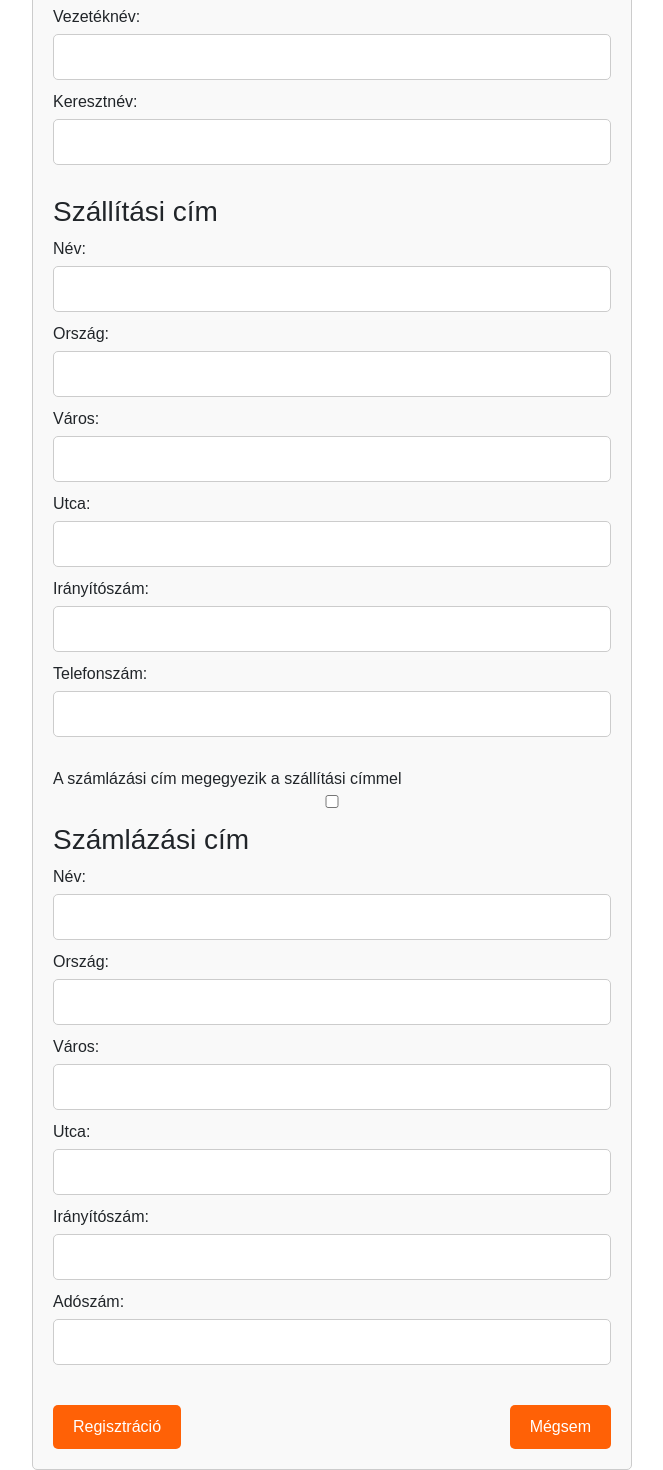
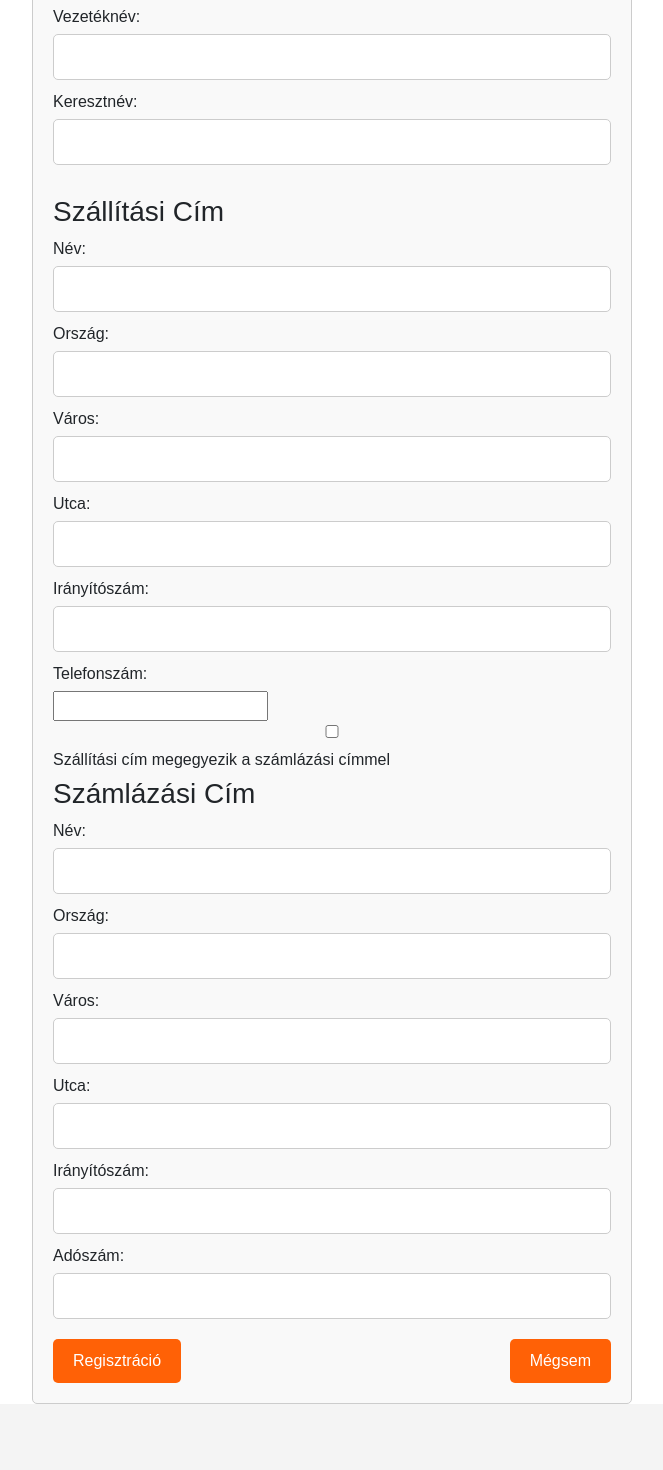
Before and after one commit to Projektfiok/Webshop-beadando-nye, a React (Create React App) app in the folder webshopbeadando/: page /regisztracio in a window 1280 px wide. Shown: the part 421-1891 px from the top of the page, without its empty margins (308-971 px from the left). After the commit the page ends 1825 px from the top, so only its background shows below. Built offline with nearby package versions, Linux system fonts and the light colour scheme.

Commit message:
Javított

```diff
--- a/webshopbeadando/src/App.tsx
+++ b/webshopbeadando/src/App.tsx
@@ -17,7 +17,7 @@ import { AuthProvider } from "./pages/AuthContext";
 
 
 function App() {
-  const navItems = ["Home", "Regisztráció", "Bejelentkezés", "Keresés"];
+  const navItems = ["Home", "Regisztráció", "Bejelentkezés"];
 
   return (
     <AuthProvider>
--- a/webshopbeadando/src/components/NavBar.tsx
+++ b/webshopbeadando/src/components/NavBar.tsx
@@ -15,7 +15,6 @@ const NavBar: React.FC<NavBarProps> = ({ brandName, items }) => {
     const { isLoggedIn } = useAuth();
     const [query, setQuery] = useState<string>('');
     const navigate = useNavigate();
-
     const search = (event: React.FormEvent) => {
         event.preventDefault();
         navigate('/search/query=' + query);
--- a/webshopbeadando/src/components/searchProducts.ts
+++ b/webshopbeadando/src/components/searchProducts.ts
@@ -33,9 +33,6 @@ export const searchProducts = async (params: string) => {
         }
 
         const data = await response.json();
-        console.log('Search results:', data.data);
-        console.log('params in searchProducts(): ' + params);
-        console.log('request url in search products: ' + requestUrl);
 
         return data.data;
     } catch (error) {
@@ -59,7 +56,6 @@ export const getProduct = async (param: string) => {
         }
 
         const data = await response.json();
-        console.log('Search results:', data);
         return data;
     } catch (error) {
         console.error('Fetch error:', error);
--- a/webshopbeadando/src/pages/Registration.tsx
+++ b/webshopbeadando/src/pages/Registration.tsx
@@ -2,8 +2,39 @@ import React, { useState, useEffect } from "react";
 import "../components/css/regis.css";
 import SuccessMessage from "../components/SuccessMessage";
 
+type Address = {
+  name: string;
+  country: string;
+  city: string;
+  street: string;
+  zip: string;
+  phoneNumber?: string;
+  taxNumber?: string;
+};
+
+type FormData = {
+  username: string;
+  password: string;
+  passwordConfirm: string;
+  firstName: string;
+  lastName: string;
+  shippingAddress: Address;
+  billingAddress: Address;
+};
+
+type ErrorMessages = {
+  submitError: string;
+  username: string;
+  password: string;
+  passwordConfirm: string;
+  firstName: string;
+  lastName: string;
+  shippingAddress: { [key: string]: string };
+  billingAddress: { [key: string]: string };
+};
+
 const RegistrationForm: React.FC = () => {
-  const [formData, setFormData] = useState({
+  const [formData, setFormData] = useState<FormData>({
     username: "",
     password: "",
     passwordConfirm: "",
@@ -28,14 +59,29 @@ const RegistrationForm: React.FC = () => {
   });
 
   const [sameAddress, setSameAddress] = useState(false);
-  const [errorMessages, setErrorMessages] = useState({
+  const [errorMessages, setErrorMessages] = useState<ErrorMessages>({
     submitError: "",
     username: "",
     password: "",
     passwordConfirm: "",
+    firstName: "",
     lastName: "",
-    firstName: "",
+    shippingAddress: {
+      name: "",
+      country: "",
+      city: "",
+      street: "",
+      zip: "",
       phoneNumber: "",
+    },
+    billingAddress: {
+      name: "",
+      country: "",
+      city: "",
+      street: "",
+      zip: "",
+      taxNumber: "",
+    },
   });
   const [showSuccessMessage, setShowSuccessMessage] = useState<boolean>(false);
 
@@ -69,15 +115,32 @@ const RegistrationForm: React.FC = () => {
       username: "",
       password: "",
       passwordConfirm: "",
+      firstName: "",
       lastName: "",
-      firstName: "",
+      shippingAddress: {
+        name: "",
+        country: "",
+        city: "",
+        street: "",
+        zip: "",
         phoneNumber: "",
+      },
+      billingAddress: {
+        name: "",
+        country: "",
+        city: "",
+        street: "",
+        zip: "",
+        taxNumber: "",
+      },
     });
   };
 
   const handleChange = (e: React.ChangeEvent<HTMLInputElement>) => {
     const { name, value, type, checked, dataset } = e.target;
-    const addressType = dataset.addressType;
+    const addressType = dataset.addressType as
+      | "shippingAddress"
+      | "billingAddress";
 
     let errorMsg = "";
 
@@ -90,7 +153,8 @@ const RegistrationForm: React.FC = () => {
         break;
       case "password":
         if (value.length < 8 || !/[a-z]/.test(value) || !/\d/.test(value)) {
-          errorMsg = "Jelszó minimum 8 karakter hosszú lehet, valamint tartalmaznia kell egy kisbetűt és számot";
+          errorMsg =
+            "Jelszó minimum 8 karakter hosszú lehet, valamint tartalmaznia kell egy kisbetűt és számot";
         }
         break;
       case "passwordConfirm":
@@ -98,11 +162,11 @@ const RegistrationForm: React.FC = () => {
           errorMsg = "Nem egyezik a jelszó";
         }
         break;
+      case "firstName":
+        errorMsg = value.trim() === "" ? "A keresztnév nem lehet üres" : "";
+        break;
       case "lastName":
         errorMsg = value.trim() === "" ? "A vezetéknév nem lehet üres" : "";
-        break;
-      case "firstName":
-        errorMsg = value.trim() === "" ? "A keresztnév nem lehet üres" : "";
         break;
       case "phoneNumber":
         const phonePattern = /^\+[0-9]{10,14}$/;
@@ -111,20 +175,31 @@ const RegistrationForm: React.FC = () => {
         }
         break;
       default:
+        if (addressType) {
+          errorMsg = value.trim() === "" ? "A mező kitöltése kötelező" : "";
+        }
         break;
     }
 
+    if (addressType) {
+      setErrorMessages((prevErrors) => ({
+        ...prevErrors,
+        [addressType]: {
+          ...prevErrors[addressType],
+          [name]: errorMsg,
+        },
+      }));
+    } else {
       setErrorMessages((prevErrors) => ({
         ...prevErrors,
         [name]: errorMsg,
       }));
+    }
 
     if (name === "sameAddress") {
       setSameAddress(checked);
     } else {
-      switch (addressType) {
-        case "shippingAddress":
-        case "billingAddress":
+      if (addressType) {
         setFormData((prevState) => ({
           ...prevState,
           [addressType]: {
@@ -132,13 +207,11 @@ const RegistrationForm: React.FC = () => {
             [name]: value,
           },
         }));
-          break;
-        default:
+      } else {
         setFormData((prevState) => ({
           ...prevState,
           [name]: type === "checkbox" ? checked : value,
         }));
-          break;
       }
     }
   };
@@ -160,11 +233,14 @@ const RegistrationForm: React.FC = () => {
 
     setErrorMessages((prevErrors) => ({
       ...prevErrors,
-      ['submitError']: '',
+      ["submitError"]: "",
     }));
 
     const hasError = Object.values(errorMessages).some(
-      (errorMsg) => errorMsg !== ""
+      (errorMsg) =>
+        (typeof errorMsg === "string" && errorMsg !== "") ||
+        (typeof errorMsg === "object" &&
+          Object.values(errorMsg).some((msg) => msg !== ""))
     );
 
     if (hasError) {
@@ -180,29 +256,27 @@ const RegistrationForm: React.FC = () => {
         body: JSON.stringify(formData),
       });
 
-      let errorMsg = '';
+      let errorMsg = "";
 
       if (response.ok) {
         setShowSuccessMessage(true);
         handleReset();
       } else {
         if (response.status == 400) {
-          errorMsg = 'A bevitt adatok érvénytelenek';
+          errorMsg = "A bevitt adatok érvénytelenek";
           setErrorMessages((prevErrors) => ({
             ...prevErrors,
-            ['submitError']: errorMsg,
+            ["submitError"]: errorMsg,
           }));
         } else if (response.status == 409) {
-          errorMsg = 'A felhasználó már létezik';
+          errorMsg = "A felhasználó már létezik";
           setErrorMessages((prevErrors) => ({
             ...prevErrors,
-            ['submitError']: errorMsg,
+            ["submitError"]: errorMsg,
           }));
         }
       }
-    } catch (error) {
-
-    }
+    } catch (error) {}
   };
 
   return (
@@ -287,8 +361,8 @@ const RegistrationForm: React.FC = () => {
             )}
           </div>
 
-          <div className="shipping-info">
-            <h3>Szállítási cím</h3>
+          <div className="address-info">
+            <h3>Szállítási Cím</h3>
             <label htmlFor="shippingName">Név:</label>
             <input
               type="text"
@@ -299,6 +373,12 @@ const RegistrationForm: React.FC = () => {
               onBlur={handleChange}
               required
             />
+            {errorMessages.shippingAddress.name && (
+              <p className="error-message">
+                {errorMessages.shippingAddress.name}
+              </p>
+            )}
+
             <label htmlFor="shippingCountry">Ország:</label>
             <input
               type="text"
@@ -309,6 +389,12 @@ const RegistrationForm: React.FC = () => {
               onBlur={handleChange}
               required
             />
+            {errorMessages.shippingAddress.country && (
+              <p className="error-message">
+                {errorMessages.shippingAddress.country}
+              </p>
+            )}
+
             <label htmlFor="shippingCity">Város:</label>
             <input
               type="text"
@@ -319,6 +405,12 @@ const RegistrationForm: React.FC = () => {
               onBlur={handleChange}
               required
             />
+            {errorMessages.shippingAddress.city && (
+              <p className="error-message">
+                {errorMessages.shippingAddress.city}
+              </p>
+            )}
+
             <label htmlFor="shippingStreet">Utca:</label>
             <input
               type="text"
@@ -329,6 +421,12 @@ const RegistrationForm: React.FC = () => {
               onBlur={handleChange}
               required
             />
+            {errorMessages.shippingAddress.street && (
+              <p className="error-message">
+                {errorMessages.shippingAddress.street}
+              </p>
+            )}
+
             <label htmlFor="shippingZip">Irányítószám:</label>
             <input
               type="text"
@@ -339,34 +437,43 @@ const RegistrationForm: React.FC = () => {
               onBlur={handleChange}
               required
             />
+            {errorMessages.shippingAddress.zip && (
+              <p className="error-message">
+                {errorMessages.shippingAddress.zip}
+              </p>
+            )}
+
             <label htmlFor="shippingPhoneNumber">Telefonszám:</label>
             <input
-              type="text"
+              type="tel"
               name="phoneNumber"
               data-address-type="shippingAddress"
               value={formData.shippingAddress.phoneNumber}
               onChange={handleChange}
               onBlur={handleChange}
-              required
             />
-            {errorMessages.phoneNumber && (
-              <p className="error-message">{errorMessages.phoneNumber}</p>
+            {errorMessages.shippingAddress.phoneNumber && (
+              <p className="error-message">
+                {errorMessages.shippingAddress.phoneNumber}
+              </p>
             )}
           </div>
 
-          <label>
-            A számlázási cím megegyezik a szállítási címmel
+          <div className="same-address">
+            <label htmlFor="sameAddress">
               <input
                 type="checkbox"
                 name="sameAddress"
                 checked={sameAddress}
                 onChange={handleChange}
               />
+              Szállítási cím megegyezik a számlázási címmel
             </label>
+          </div>
 
           {!sameAddress && (
-            <div className="billing-info">
-              <h3>Számlázási cím</h3>
+            <div className="address-info">
+              <h3>Számlázási Cím</h3>
               <label htmlFor="billingName">Név:</label>
               <input
                 type="text"
@@ -374,8 +481,15 @@ const RegistrationForm: React.FC = () => {
                 data-address-type="billingAddress"
                 value={formData.billingAddress.name}
                 onChange={handleChange}
+                onBlur={handleChange}
                 required
               />
+              {errorMessages.billingAddress.name && (
+                <p className="error-message">
+                  {errorMessages.billingAddress.name}
+                </p>
+              )}
+
               <label htmlFor="billingCountry">Ország:</label>
               <input
                 type="text"
@@ -383,8 +497,15 @@ const RegistrationForm: React.FC = () => {
                 data-address-type="billingAddress"
                 value={formData.billingAddress.country}
                 onChange={handleChange}
+                onBlur={handleChange}
                 required
               />
+              {errorMessages.billingAddress.country && (
+                <p className="error-message">
+                  {errorMessages.billingAddress.country}
+                </p>
+              )}
+
               <label htmlFor="billingCity">Város:</label>
               <input
                 type="text"
@@ -392,8 +513,15 @@ const RegistrationForm: React.FC = () => {
                 data-address-type="billingAddress"
                 value={formData.billingAddress.city}
                 onChange={handleChange}
+                onBlur={handleChange}
                 required
               />
+              {errorMessages.billingAddress.city && (
+                <p className="error-message">
+                  {errorMessages.billingAddress.city}
+                </p>
+              )}
+
               <label htmlFor="billingStreet">Utca:</label>
               <input
                 type="text"
@@ -401,8 +529,15 @@ const RegistrationForm: React.FC = () => {
                 data-address-type="billingAddress"
                 value={formData.billingAddress.street}
                 onChange={handleChange}
+                onBlur={handleChange}
                 required
               />
+              {errorMessages.billingAddress.street && (
+                <p className="error-message">
+                  {errorMessages.billingAddress.street}
+                </p>
+              )}
+
               <label htmlFor="billingZip">Irányítószám:</label>
               <input
                 type="text"
@@ -410,8 +545,15 @@ const RegistrationForm: React.FC = () => {
                 data-address-type="billingAddress"
                 value={formData.billingAddress.zip}
                 onChange={handleChange}
+                onBlur={handleChange}
                 required
               />
+              {errorMessages.billingAddress.zip && (
+                <p className="error-message">
+                  {errorMessages.billingAddress.zip}
+                </p>
+              )}
+
               <label htmlFor="billingTaxNumber">Adószám:</label>
               <input
                 type="text"
@@ -419,6 +561,7 @@ const RegistrationForm: React.FC = () => {
                 data-address-type="billingAddress"
                 value={formData.billingAddress.taxNumber}
                 onChange={handleChange}
+                onBlur={handleChange}
               />
             </div>
           )}
```
Also changed, not shown: webshopbeadando/src/pages/Home.tsx (+0 -12 lines). Lines whose indentation alone changed are shown as unchanged.
